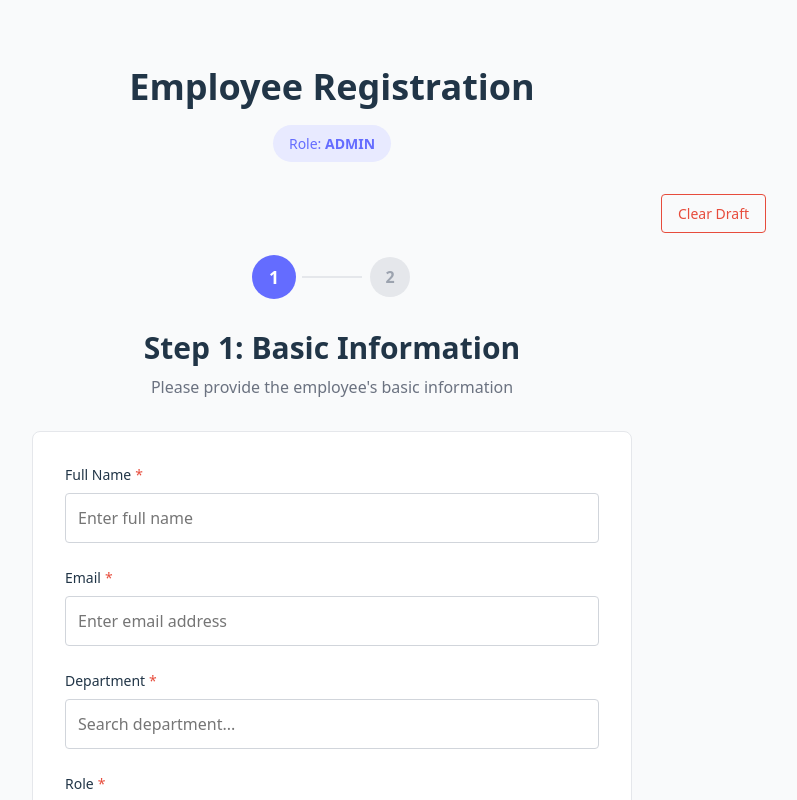
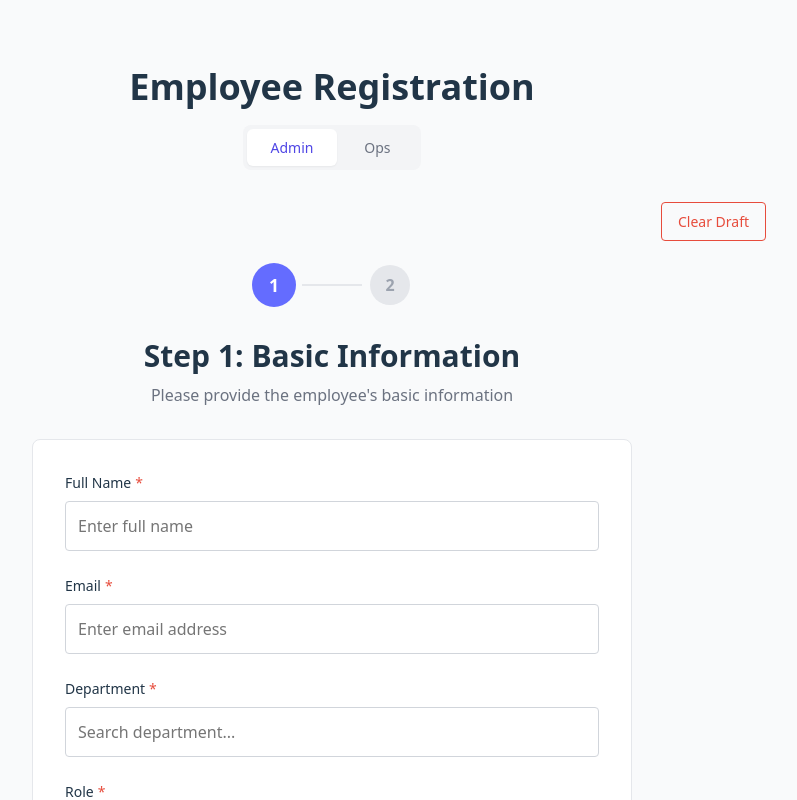
Before and after one commit to rikopernando/amartha, a React (Vite) app: page /wizard in a window 1280 px wide. Shown: the top 800 px of the page, without its empty margins (308-1105 px from the left). Built offline with nearby package versions, Linux system fonts and the light colour scheme.

Commit message:
feat: toggle for change role

```diff
--- a/src/pages/EmployeeListPage/EmployeeListPage.tsx
+++ b/src/pages/EmployeeListPage/EmployeeListPage.tsx
@@ -93,7 +93,7 @@ function EmployeeListPage() {
     <div className="employee-list-page">
       <div className="employee-list-header">
         <h1 className="employee-list-title">Employee List</h1>
-        <Link to="/wizard?role=admin" className="btn-add-employee">
+        <Link to="/wizard" className="btn-add-employee">
           + Add Employee
         </Link>
       </div>
@@ -101,7 +101,7 @@ function EmployeeListPage() {
       {employees.length === 0 ? (
         <div className="employee-list-empty">
           <p>No employees found. Add your first employee!</p>
-          <Link to="/wizard?role=admin" className="btn-add-first">
+          <Link to="/wizard" className="btn-add-first">
             + Add Employee
           </Link>
         </div>
--- a/src/pages/WizardPage/WizardPage.css
+++ b/src/pages/WizardPage/WizardPage.css
@@ -16,13 +16,37 @@
   margin-bottom: var(--spacing-md);
 }
 
-.wizard-page__role-badge {
-  display: inline-block;
-  padding: var(--spacing-sm) var(--spacing-md);
-  background-color: var(--color-primary-light);
-  color: var(--color-secondary);
-  border-radius: var(--radius-full);
+.wizard-page__role-toggle {
+  display: inline-flex;
+  gap: 0;
+  background-color: var(--color-bg-tertiary);
+  border-radius: var(--radius-lg);
+  padding: 4px;
+}
+
+.wizard-page__role-btn {
+  padding: var(--spacing-sm) var(--spacing-lg);
+  background-color: transparent;
+  color: var(--color-text-secondary);
+  border: none;
+  border-radius: var(--radius-md);
   font-size: var(--font-size-sm);
+  font-weight: var(--font-weight-medium);
+  cursor: pointer;
+  transition: all var(--transition-base);
+  min-width: 80px;
+}
+
+.wizard-page__role-btn:hover:not(.active) {
+  color: var(--color-text-primary);
+  background-color: var(--color-bg-secondary);
+}
+
+.wizard-page__role-btn.active {
+  background-color: var(--color-bg-primary);
+  color: var(--color-primary);
+  box-shadow: var(--shadow-sm);
+  cursor: default;
 }
 
 .wizard-page__controls {
--- a/src/pages/WizardPage/WizardPage.tsx
+++ b/src/pages/WizardPage/WizardPage.tsx
@@ -1,5 +1,4 @@
 import { useState } from "react";
-import { useSearchParams } from "react-router-dom";
 import { type UserRole, type FormData } from "../../types";
 import { useDraftAutoSave } from "../../hooks/useDraftAutoSave";
 import { loadDraft } from "../../utils/localStorage";
@@ -8,9 +7,7 @@ import Step2 from "./Step2";
 import "./WizardPage.css";
 
 function WizardPage() {
-  const [searchParams] = useSearchParams();
-  const role = (searchParams.get("role") || "admin") as UserRole;
-
+  const [role, setRole] = useState<UserRole>("admin");
   const [currentStep, setCurrentStep] = useState(role === "admin" ? 1 : 2);
   const [formData, setFormData] = useState<FormData>(() => {
     const savedDraft = loadDraft(role);
@@ -51,12 +48,37 @@ function WizardPage() {
     }
   };
 
+  const handleRoleToggle = () => {
+    const newRole: UserRole = role === "admin" ? "ops" : "admin";
+
+    // Load draft for the new role
+    const savedDraft = loadDraft(newRole);
+    setFormData(savedDraft || { basicInfo: {}, details: {} });
+
+    // Reset to appropriate step
+    setCurrentStep(newRole === "admin" ? 1 : 2);
+    setRole(newRole);
+  };
+
   return (
     <div className="wizard-page">
       <div className="wizard-page__header">
         <h1 className="wizard-page__title">Employee Registration</h1>
-        <div className="wizard-page__role-badge">
-          Role: <strong>{role.toUpperCase()}</strong>
+        <div className="wizard-page__role-toggle">
+          <button
+            type="button"
+            className={`wizard-page__role-btn ${role === "admin" ? "active" : ""}`}
+            onClick={() => role !== "admin" && handleRoleToggle()}
+          >
+            Admin
+          </button>
+          <button
+            type="button"
+            className={`wizard-page__role-btn ${role === "ops" ? "active" : ""}`}
+            onClick={() => role !== "ops" && handleRoleToggle()}
+          >
+            Ops
+          </button>
         </div>
       </div>
 
```
Also changed, not shown: 2 other files (tests, documents, lock files or other folders).
